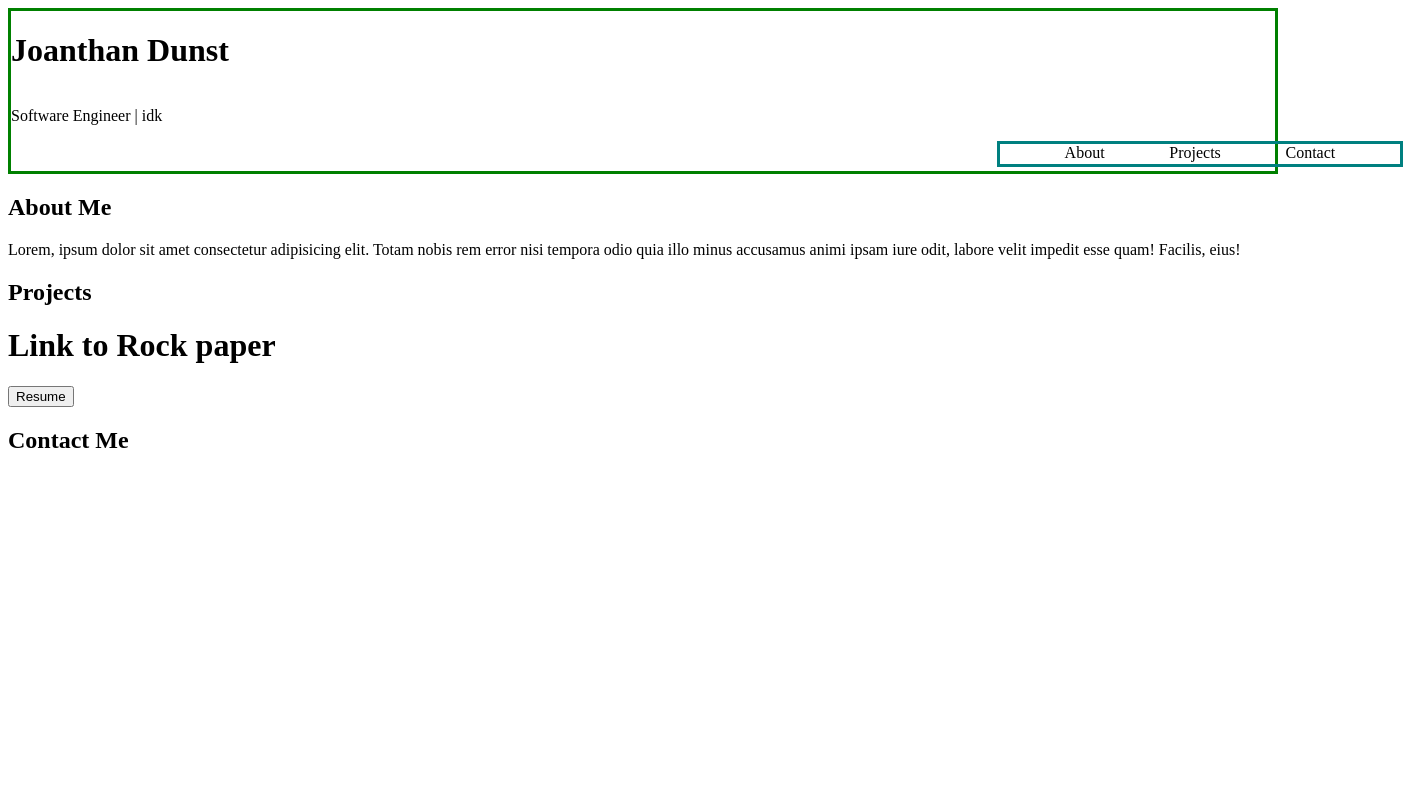
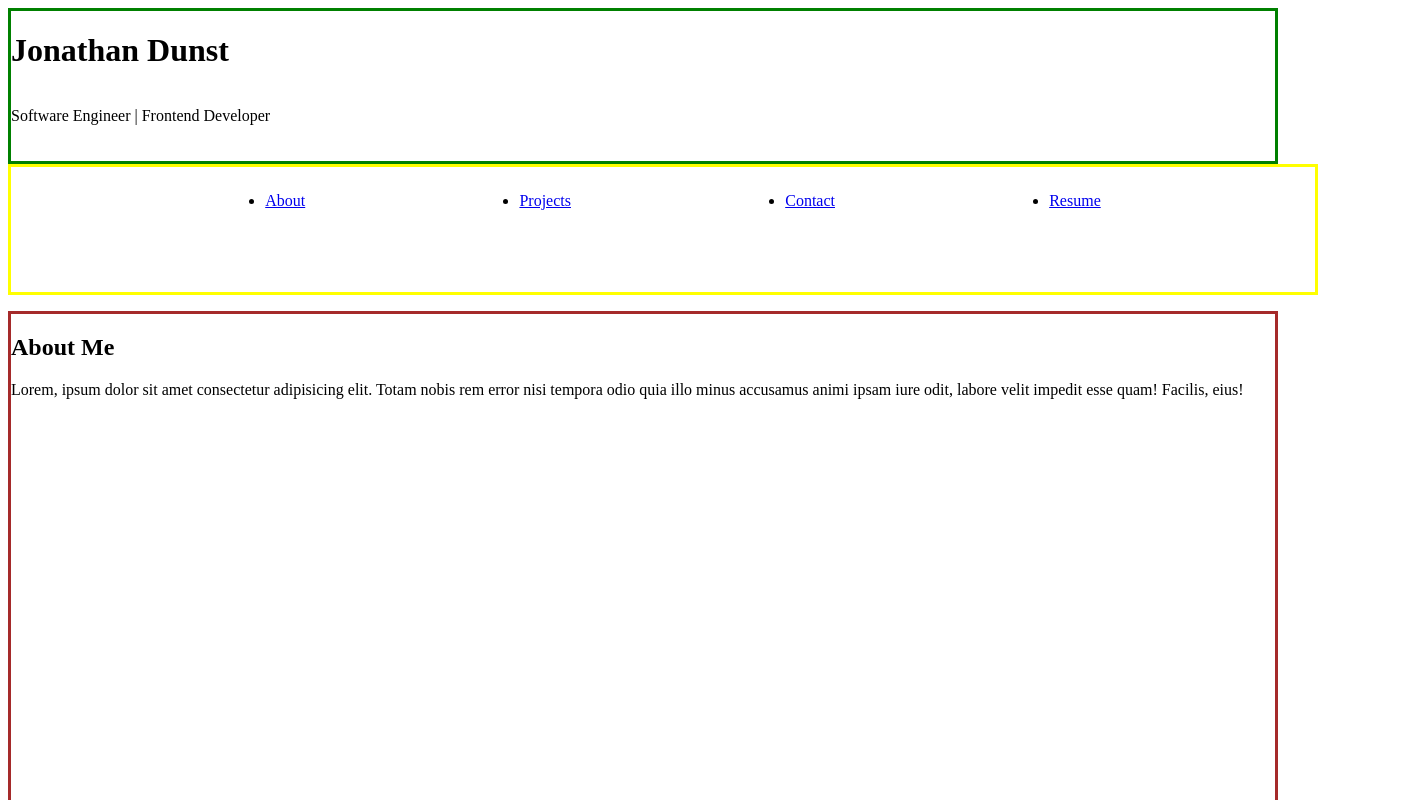
Before and after one commit to JohnDunst/projecttwo, a React (Create React App) app: page / in a window 1280 px wide. Shown: the top 800 px of the page, 1403 px wide, since content can reach past the window. Built offline with nearby package versions, Linux system fonts and the light colour scheme.

Commit message:
bordered out the css and put scroll onclick

```diff
--- a/src/components/About.jsx
+++ b/src/components/About.jsx
@@ -2,13 +2,13 @@ import React from 'react';
 
 const About = () => {
   return (
-    <div className="about">
+    <section id="about">
       <h2>About Me</h2>
       <p>
        Lorem, ipsum dolor sit amet consectetur adipisicing elit. Totam nobis rem error nisi tempora odio quia illo minus accusamus animi ipsam iure odit, labore velit impedit esse quam! Facilis, eius!
       </p>
 
-    </div>
+    </section>
   );
 };
 
--- a/src/components/Header.jsx
+++ b/src/components/Header.jsx
@@ -1,30 +1,41 @@
 import React from 'react';
 
+const Header = () => {
+  const scrollToAbout = () => {
+    const aboutSection = document.getElementById('about');
+    if (aboutSection) {
+      aboutSection.scrollIntoView({ behavior: 'smooth' });
+    }
+  };
+
+  return (
+    <div>
+      <div className='headerConatiner'>
+      <h1>Jonathan Dunst</h1>
 
 
+      <p>Software Engineer | Frontend Developer</p>
 
-const Header = () => {
-  return (
- <div className= "navContainer">
-      <h1>Joanthan Dunst</h1>
-      <p>Software Engineer | idk</p>
+        </div>
+        <ul className='linkContainer'>
 
-  <div className='scrollContainer'>
+          <li>
+            <a href="#about" onClick={scrollToAbout}>
+              About
+            </a>
+          </li>
+          <li>
+            <a href="#projects">Projects</a>
+          </li>
+          <li>
+            <a href="#contact">Contact</a>
+          </li>
+          <li>
+            <a href="#resume">Resume</a>
+          </li>
+        </ul>
 
-    <div className="#about">About  </div>
-
-
-    <div className="#projects">Projects</div>
-
-    <div className="#contact">Contact</div>
-
- </div>
-
-</div>
-
-
-
-
+    </div>
   );
 };
 
--- a/src/components/Projects.jsx
+++ b/src/components/Projects.jsx
@@ -2,14 +2,14 @@ import React from 'react';
 
 const Projects = () => {
   return (
-    <div className="projects">
+    <section id="projects">
       <h2>Projects</h2>
             <div>
                 <h1> Link to Rock paper </h1>
 
 
             </div>
-    </div>
+    </section>
   );
 };
 
--- a/src/components/Resume.jsx
+++ b/src/components/Resume.jsx
@@ -3,7 +3,7 @@ import React from "react";
 const Resume = () => {
 return (
     <div className="Resume">
-<button>Resume</button>
+ {/* <button> Resumer </button>  */}
 
     </div>
 );
--- a/src/style.css
+++ b/src/style.css
@@ -1,16 +1,45 @@
-.navContainer{
+.headerConatiner{
     border: solid green;
     width:100%;
-    height: 160px;
+    height: 150px;
     display: flex;
     flex-direction: column;
+
 }
-.scrollContainer{
+.searchContainer{
     border: solid teal;
-    width: 400px;
-    height: 20px;
+    width: 100%;
+    height: 100px;
     display: flex;
     justify-content: space-evenly;
     flex-direction: row;
-    margin-left: 78%;
+    margin-left: 0%;
+    margin-top:250px;
 }
+
+.linkContainer{
+border: solid yellow;
+width: 100%;
+height: 100px;
+display: flex;
+justify-content: space-evenly;
+margin-top: 0%;
+padding-top: 2%;
+}
+#about{
+    border: solid brown;
+    height: 600px;
+    width: 100%;
+}
+#projects{
+    border: solid purple;
+
+    height: 600px;
+    width: 100%;
+}
+#contact{
+    border: solid pink;
+
+    height: 600px;
+    width: 100%;
+}
```
